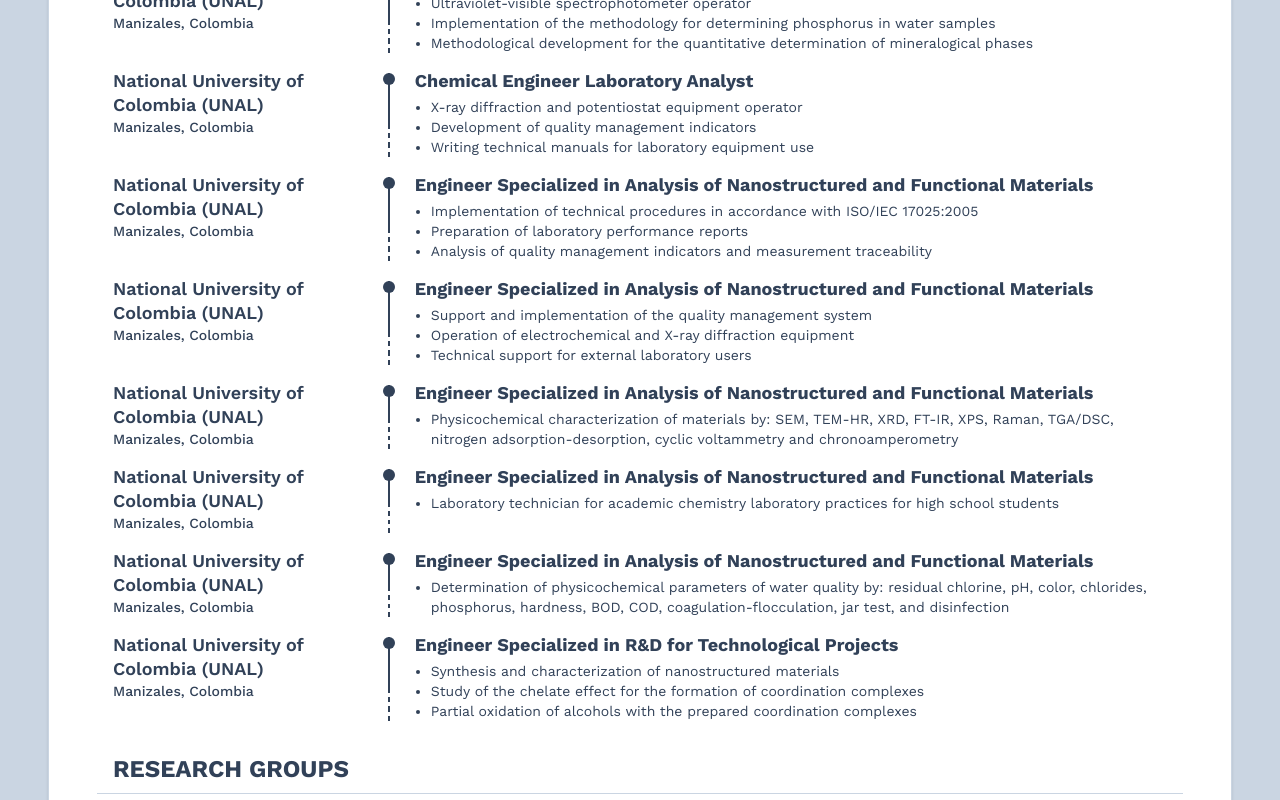
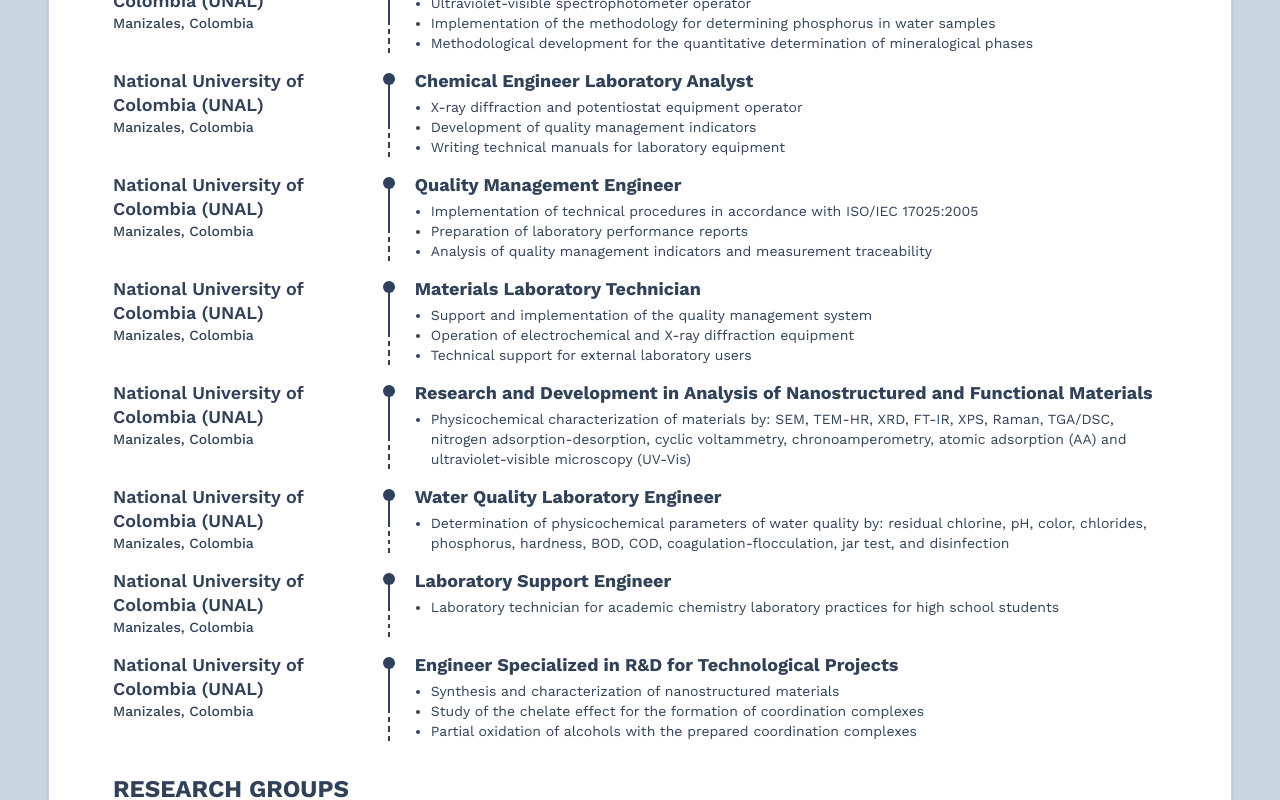
Before and after one commit to Tryncha/cv-jmac, a React (Vite) app: page / in a window 1280 px wide. Shown: the part 1720-2520 px from the top of the page. Built offline with nearby package versions, Linux system fonts and the light colour scheme; a web font is replaced by a local one.

Commit message:
some vitae fixes

```diff
--- a/src/data/workExperience.json
+++ b/src/data/workExperience.json
@@ -25,6 +25,23 @@
   {
     "id": 1,
     "es": {
+      "name": "Ingeniero de Apoyo de Laboratorio",
+      "location": "Universidad Nacional de Colombia (UNAL)",
+      "city": "Manizales, Colombia",
+      "description": [
+        "Técnico de laboratorio para la atención de prácticas académicas de laboratorio de química para estudiantes de institutos de grado bachiller"
+      ]
+    },
+    "en": {
+      "name": "Laboratory Support Engineer",
+      "location": "National University of Colombia (UNAL)",
+      "city": "Manizales, Colombia",
+      "description": ["Laboratory technician for academic chemistry laboratory practices for high school students"]
+    }
+  },
+  {
+    "id": 2,
+    "es": {
       "name": "Ingeniero de Laboratorio de Calidad de Aguas",
       "location": "Universidad Nacional de Colombia (UNAL)",
       "city": "Manizales, Colombia",
@@ -33,29 +50,12 @@
       ]
     },
     "en": {
-      "name": "Engineer Specialized in Analysis of Nanostructured and Functional Materials",
+      "name": "Water Quality Laboratory Engineer",
       "location": "National University of Colombia (UNAL)",
       "city": "Manizales, Colombia",
       "description": [
         "Determination of physicochemical parameters of water quality by: residual chlorine, pH, color, chlorides, phosphorus, hardness, BOD, COD, coagulation-flocculation, jar test, and disinfection"
       ]
-    }
-  },
-  {
-    "id": 2,
-    "es": {
-      "name": "Ingeniero de Apoyo de Laboratorio",
-      "location": "Universidad Nacional de Colombia (UNAL)",
-      "city": "Manizales, Colombia",
-      "description": [
-        "Técnico de laboratorio para la atención de prácticas académicas de laboratorio de química para estudiantes de institutos de grado bachiller"
-      ]
-    },
-    "en": {
-      "name": "Engineer Specialized in Analysis of Nanostructured and Functional Materials",
-      "location": "National University of Colombia (UNAL)",
-      "city": "Manizales, Colombia",
-      "description": ["Laboratory technician for academic chemistry laboratory practices for high school students"]
     }
   },
   {
@@ -65,22 +65,22 @@
       "location": "Universidad Nacional de Colombia (UNAL)",
       "city": "Manizales, Colombia",
       "description": [
-        "Caracterización fisicoquímica de materiales por: SEM, TEM-HR, XRD, FT-IR, XPS, Raman, TGA/DSC, adsorción-desorción de nitrógeno, voltametría cíclica y cronoamperometría"
+        "Caracterización fisicoquímica de materiales por: SEM, TEM-HR, XRD, FT-IR, XPS, Raman, TGA/DSC, adsorción-desorción de nitrógeno, voltametría cíclica, cronoamperometría, adsorción atómica (AA) y microscopia de ultravioleta visible (UV-Vis)"
       ]
     },
     "en": {
-      "name": "Engineer Specialized in Analysis of Nanostructured and Functional Materials",
+      "name": "Research and Development in Analysis of Nanostructured and Functional Materials",
       "location": "National University of Colombia (UNAL)",
       "city": "Manizales, Colombia",
       "description": [
-        "Physicochemical characterization of materials by: SEM, TEM-HR, XRD, FT-IR, XPS, Raman, TGA/DSC, nitrogen adsorption-desorption, cyclic voltammetry and chronoamperometry"
+        "Physicochemical characterization of materials by: SEM, TEM-HR, XRD, FT-IR, XPS, Raman, TGA/DSC, nitrogen adsorption-desorption, cyclic voltammetry, chronoamperometry, atomic adsorption (AA) and ultraviolet-visible microscopy (UV-Vis)"
       ]
     }
   },
   {
     "id": 4,
     "es": {
-      "name": "Técnico de Laboratorio ed Materiales",
+      "name": "Técnico de Laboratorio de Materiales",
       "location": "Universidad Nacional de Colombia (UNAL)",
       "city": "Manizales, Colombia",
       "description": [
@@ -90,7 +90,7 @@
       ]
     },
     "en": {
-      "name": "Engineer Specialized in Analysis of Nanostructured and Functional Materials",
+      "name": "Materials Laboratory Technician",
       "location": "National University of Colombia (UNAL)",
       "city": "Manizales, Colombia",
       "description": [
@@ -113,7 +113,7 @@
       ]
     },
     "en": {
-      "name": "Engineer Specialized in Analysis of Nanostructured and Functional Materials",
+      "name": "Quality Management Engineer",
       "location": "National University of Colombia (UNAL)",
       "city": "Manizales, Colombia",
       "description": [
@@ -142,7 +142,7 @@
       "description": [
         "X-ray diffraction and potentiostat equipment operator",
         "Development of quality management indicators",
-        "Writing technical manuals for laboratory equipment use"
+        "Writing technical manuals for laboratory equipment"
       ]
     }
   },
@@ -179,6 +179,22 @@
         "Docencia de asignaturas en ciencias básicas e ingeniería",
         "Dirección y codirección de proyectos de investigación",
         "Dirección de cursos de Ciencias de los Materiales y Mecánica de Materiales en el grado de Ingeniería Mecatrónica"
+      ],
+      "subjects": [
+        "Fisicoquímica",
+        "Laboratorio de Fisicoquímica",
+        "Mecánica de Materiales",
+        "Ciencia de los Materiales",
+        "Química General",
+        "Laboratorio de Química General",
+        "Química Analítica",
+        "Laboratorio de Química Analítica",
+        "Cinética Química",
+        "Equilibrio Químico",
+        "Termodinámica",
+        "Riesgo Químico",
+        "Mecánica de Fluidos",
+        "Gestión Ambiental"
       ]
     },
     "en": {
@@ -189,6 +205,22 @@
         "Teaching basic science and engineering courses",
         "Directing and co-directing research projects",
         "Directing Materials Science and Mechanics of Materials courses in the Mechatronics Engineering degree"
+      ],
+      "subjects": [
+        "Physical Chemistry",
+        "Physical Chemistry Laboratory",
+        "Mechanics of Materials",
+        "Materials Science",
+        "General Chemistry",
+        "General Chemistry Laboratory",
+        "Analytical Chemistry",
+        "Analytical Chemistry Laboratory",
+        "Chemical Kinetics",
+        "Chemical Equilibrium",
+        "Thermodynamics",
+        "Chemical Risk",
+        "Fluid Mechanics",
+        "Environmental Management"
       ]
     }
   },
@@ -203,6 +235,17 @@
         "Dirección de trabajos finales de grado, tutor de pasantías y prácticas académicas",
         "Dirección y codirección de proyectos de investigación, y puesta en marcha de equipo de adsorción atómica",
         "Lideración del equipo de laboratorio para la acreditación del programa de Ingeniería Ambiental"
+      ],
+      "subjects": [
+        "Calidad de Aguas",
+        "Operaciones Unitarias",
+        "Mecánica de Fluidos",
+        "Termodinámica",
+        "Hidráulica",
+        "Balance de Materia-Energía",
+        "Trabajo Final de Grado",
+        "Práctica Empresarial",
+        "Tutor de Prácticas"
       ]
     },
     "en": {
@@ -214,6 +257,17 @@
         "Supervising final degree projects, tutoring internships and academic practices",
         "Directing and co-directing research projects, and implementing atomic adsorption equipment",
         "Leading the laboratory team for the accreditation of the Environmental Engineering program"
+      ],
+      "subjects": [
+        "Water Quality",
+        "Unit Operations",
+        "Fluid Mechanics",
+        "Thermodynamics",
+        "Hydraulics",
+        "Material and Energy Balance",
+        "Final Degree Project",
+        "Professional Internship",
+        "Internship Supervisor"
       ]
     }
   },
--- a/src/overlay/Header.tsx
+++ b/src/overlay/Header.tsx
@@ -34,10 +34,10 @@
 
 const LinkComponent = ({ children, to }: LinkComponentProps) => {
   return (
-    <div className="border-x border-slate-300 px-4 py-1 first:border-l-0 last:border-r-0 hover:bg-slate-200 sm:px-11 md:px-15 lg:px-24 xl:px-4">
+    <div className="border-x border-slate-300 py-1 first:border-l-0 last:border-r-0 hover:bg-slate-200">
       <Link
         to={to}
-        className="text-md font-bold uppercase no-underline transition-colors hover:text-slate-900 xl:rounded-md xl:text-xl"
+        className="text-md px-4 py-2 font-bold uppercase no-underline transition-colors hover:text-slate-900 sm:px-11 md:px-15 lg:px-24 xl:rounded-md xl:px-4 xl:text-xl"
       >
         {children}
       </Link>
```
Also changed, not shown: src/components/WorkExperience.tsx (+51 -0 lines), src/data/direction.json (+14 -14 lines), 1 other file (tests, documents, lock files or other folders).
